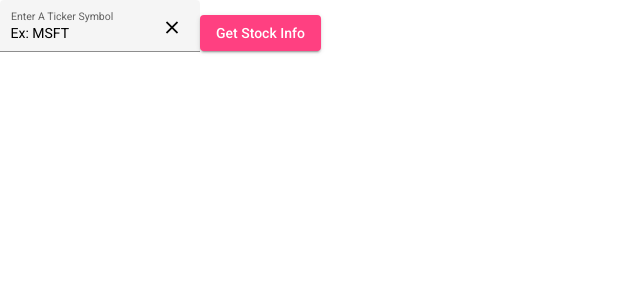
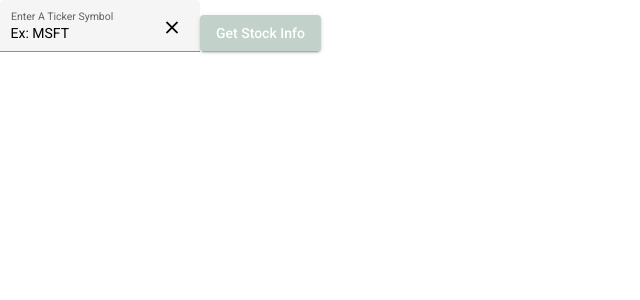
Before and after one commit to NefferKSB/stock-tracker-app, an Angular app: page / in a window 1280 px wide. Shown: the top 300 px of the page, without its empty margins (0-640 px from the left). Built offline with nearby package versions, Linux system fonts and the light colour scheme.

Commit message:
Button styling

```diff
--- a/src/app/Components/Stock-Card-Generator/stock-card-generator.component.css
+++ b/src/app/Components/Stock-Card-Generator/stock-card-generator.component.css
@@ -1,3 +1,7 @@
 .ticker-field {
   width: 200px;
 }
+.mat-ticker {
+  background-color: #c2d1c9;
+  color: white;
+}
--- a/src/app/Components/Stock-Card-Generator/stock-card-generator.component.html
+++ b/src/app/Components/Stock-Card-Generator/stock-card-generator.component.html
@@ -6,7 +6,7 @@
   </button>
 </mat-form-field>
 
-<button [disabled]="!value" (click)="generateStockCard(value)" mat-raised-button color="accent">Get Stock Info</button>
+<button [disabled]="!value" (click)="generateStockCard(value)" mat-raised-button color="ticker">Get Stock Info</button>
 <br/>
 <div>
   <div fxLayout="row wrap" fxLayoutGap="16px grid">
--- a/src/app/Components/Stock-Card-Generator/stock-card-generator.component.ts
+++ b/src/app/Components/Stock-Card-Generator/stock-card-generator.component.ts
@@ -25,9 +25,10 @@ export class StockCardGeneratorComponent implements OnInit {
     let openClose;
     let tickerInfo;
     let compDetails;
+    let capTickerSymbol = tickerSymbol.toUpperCase();
 
-    if(tickerSymbol.includes('Ex:')) {
-      let parsedSymbol = tickerSymbol.split('Ex: ');
+    if(capTickerSymbol.includes('EX:')) {
+      let parsedSymbol = capTickerSymbol.split('EX: ');
       openClose = this.api.getStockOpenCloseData(parsedSymbol[1]);
       tickerInfo = this.api.getTickerInfo(parsedSymbol[1]);
       compDetails = this.api.getStockCompanyDetails(parsedSymbol[1]);
@@ -40,9 +41,9 @@ export class StockCardGeneratorComponent implements OnInit {
       });
     }
     else {
-      openClose = this.api.getStockOpenCloseData(tickerSymbol);
-      tickerInfo = this.api.getTickerInfo(tickerSymbol);
-      compDetails = this.api.getStockCompanyDetails(tickerSymbol);
+      openClose = this.api.getStockOpenCloseData(capTickerSymbol);
+      tickerInfo = this.api.getTickerInfo(capTickerSymbol);
+      compDetails = this.api.getStockCompanyDetails(capTickerSymbol);
 
       forkJoin([openClose, tickerInfo, compDetails]).subscribe(result => {
         this.tickerDetails.daily_open_close_details = result[0];
```
